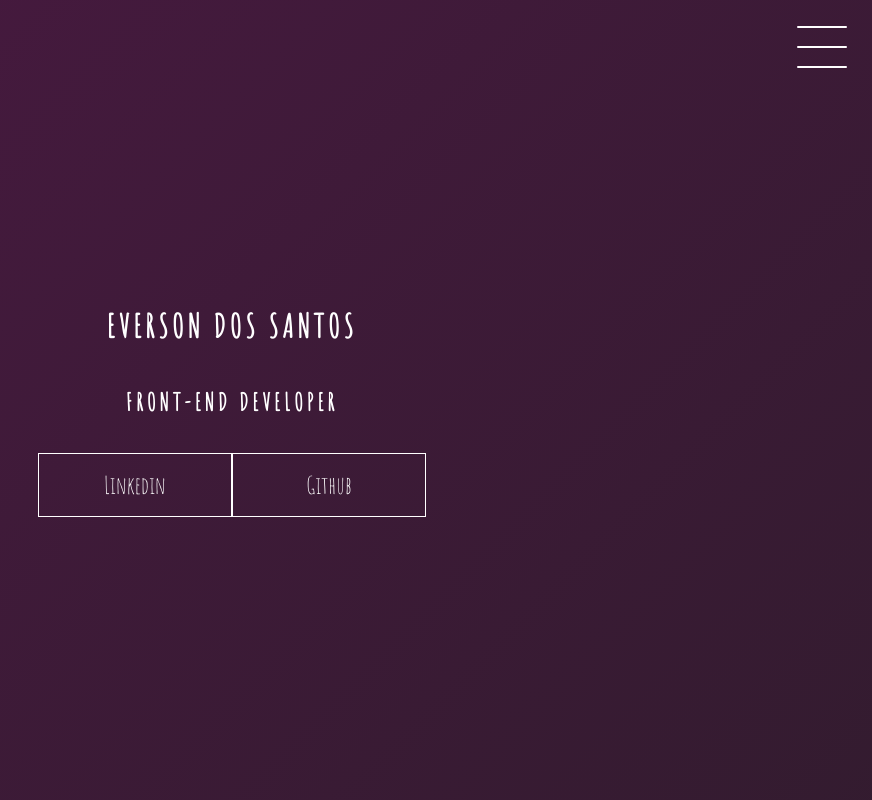
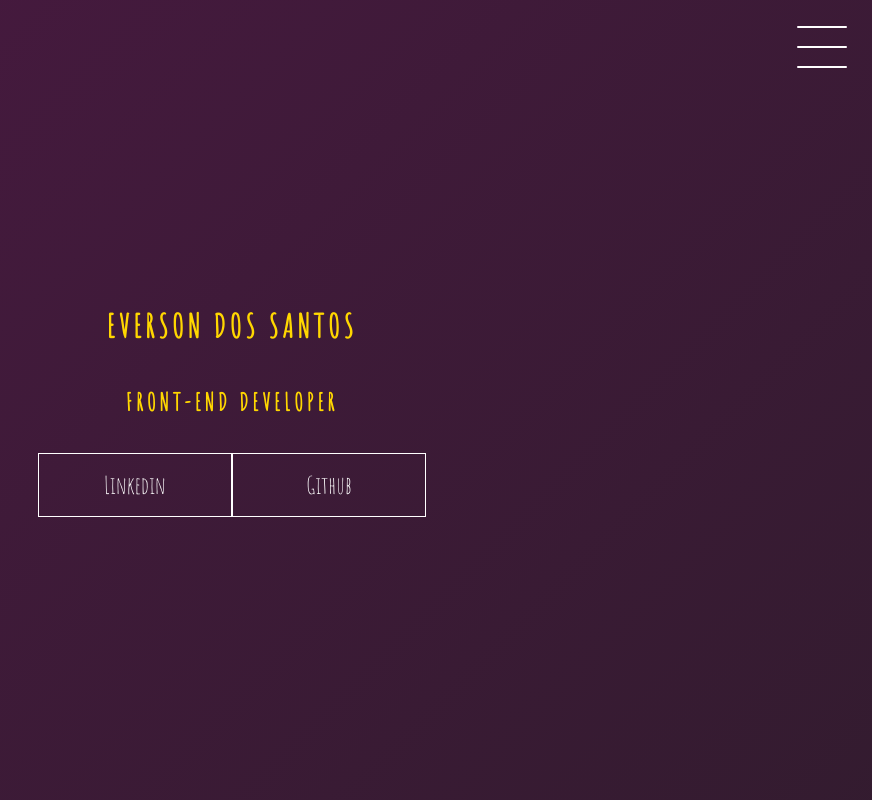
Before and after one commit to eesmerino/testes_html5_css3, a plain HTML site: page index.html in a window 1280 px wide. Shown: the top 800 px of the page, without its empty margins (408-1280 px from the left). Drawn offline with Linux system fonts and the light colour scheme.

Commit message:
Alteração da cor

```diff
--- a/style.css
+++ b/style.css
@@ -3,7 +3,7 @@
 body {
     margin: 0;
     padding: 0;
-    color: #ffffff;
+    color: #ffd700;
     font-family: 'amatic sc', sans-serif;
 }
 
```
